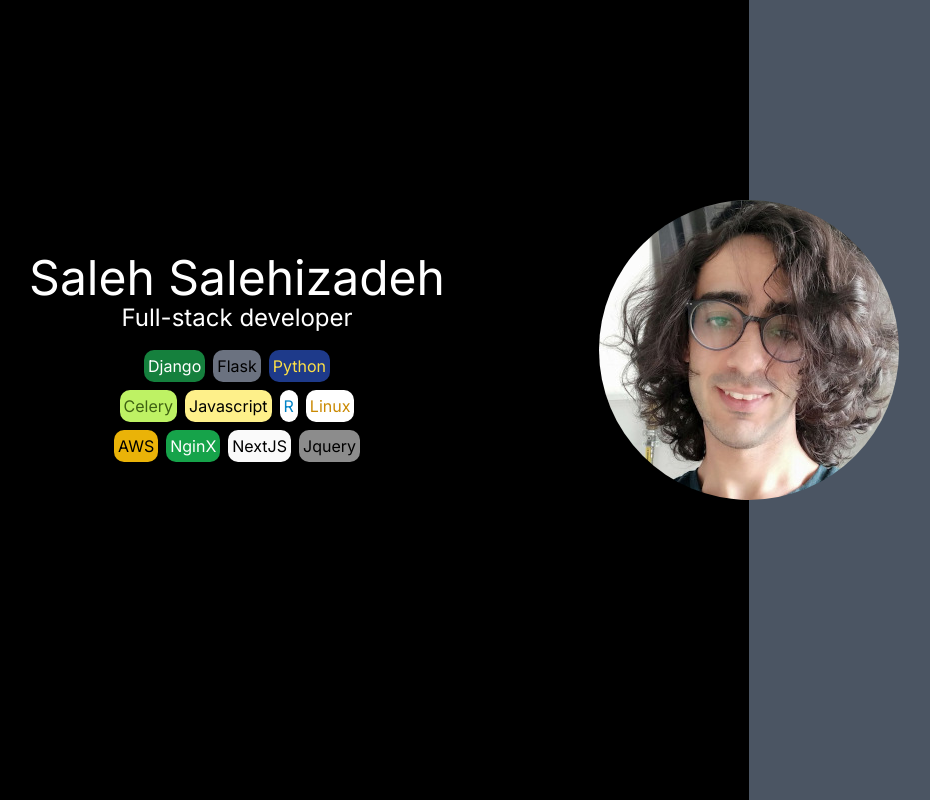
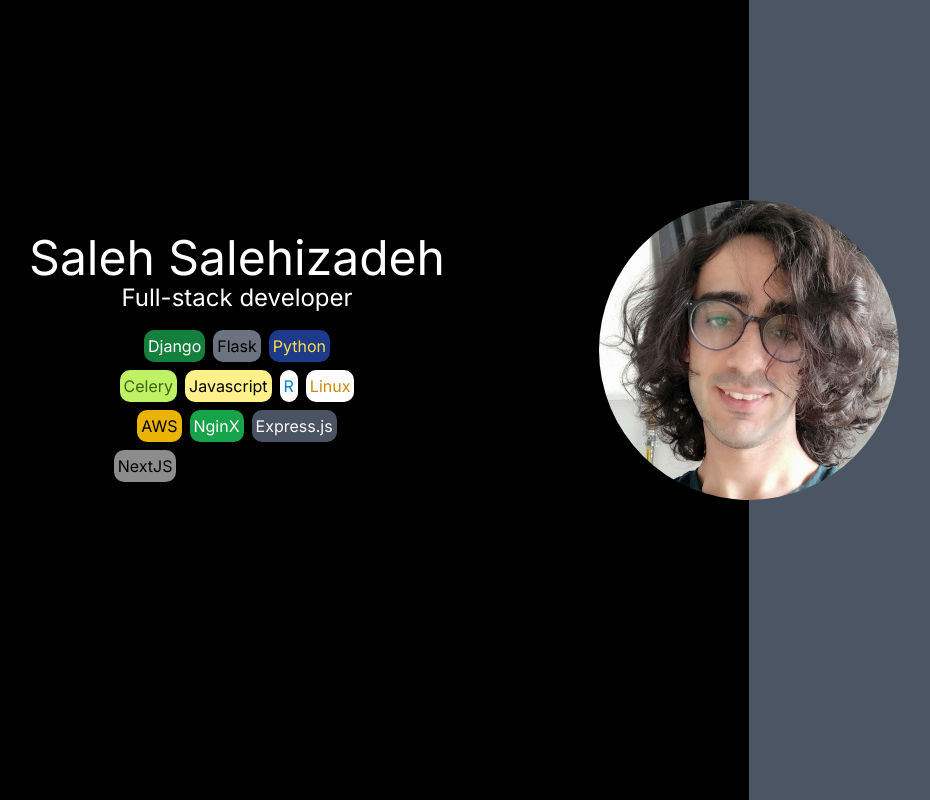
Before and after one commit to SirSaleh/Portfolio, a Next.js app: page / in a window 1280 px wide. Shown: the top 800 px of the page, without its empty margins (275-1205 px from the left). Built offline with nearby package versions, Linux system fonts and the light colour scheme.

Commit message:
Add express.js to fp skills

```diff
--- a/src/app/special components/first_page.tsx
+++ b/src/app/special components/first_page.tsx
@@ -36,6 +36,7 @@ export default function FirstPage(props: PortfolioFirstPageProps) {
                 <SkillItem classNames="!bg-white text-yellow-600">Linux</SkillItem>
                 <SkillItem classNames="!bg-yellow-500 text-black" title="EC2, S3, and lambda">AWS</SkillItem>
                 <SkillItem classNames="!bg-green-600 text-white">NginX</SkillItem>
+                <SkillItem classNames="!bg-gray-600 text-white">Express.js</SkillItem>
                 <SkillItem classNames="!bg-white text-black">NextJS</SkillItem>
                 <SkillItem classNames="!bg-white text-black">Jquery</SkillItem>
                 <SkillItem classNames="!bg-sky-600 text-white">Tailwind CSS</SkillItem>
```
